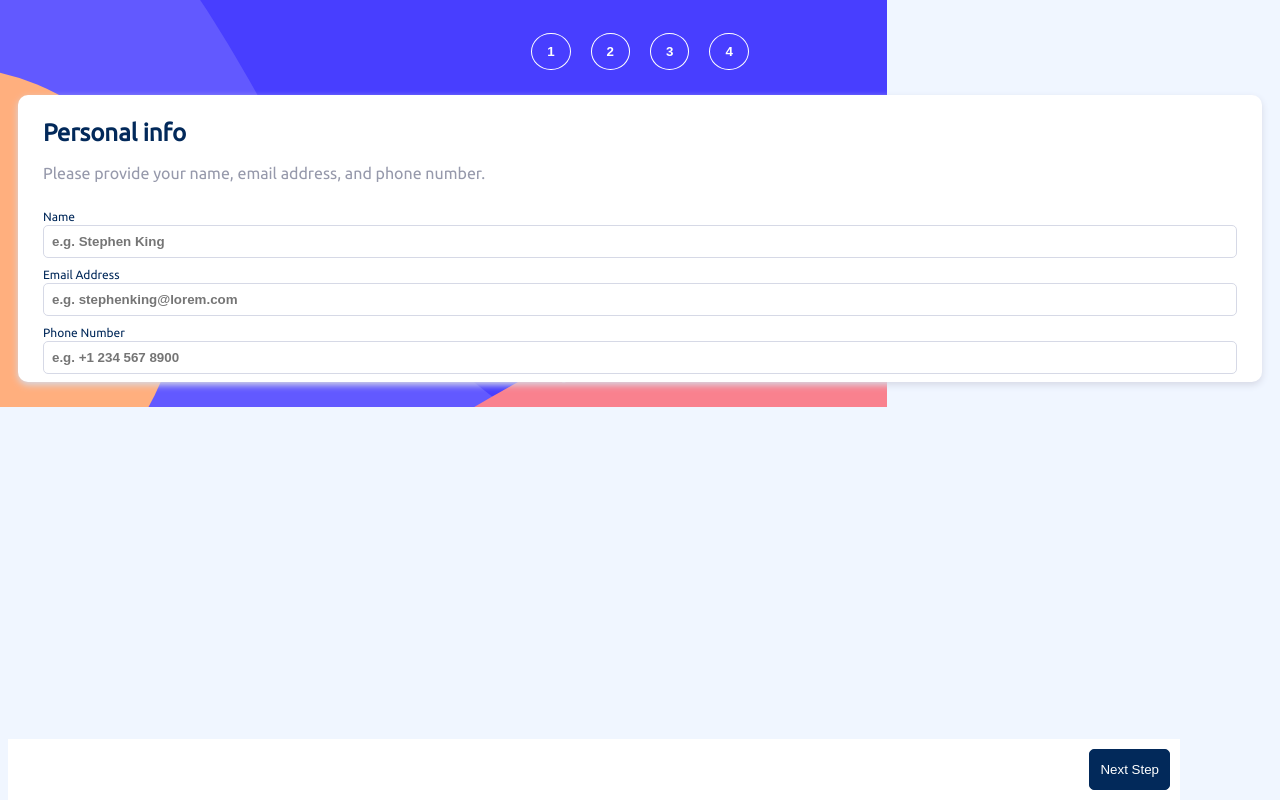
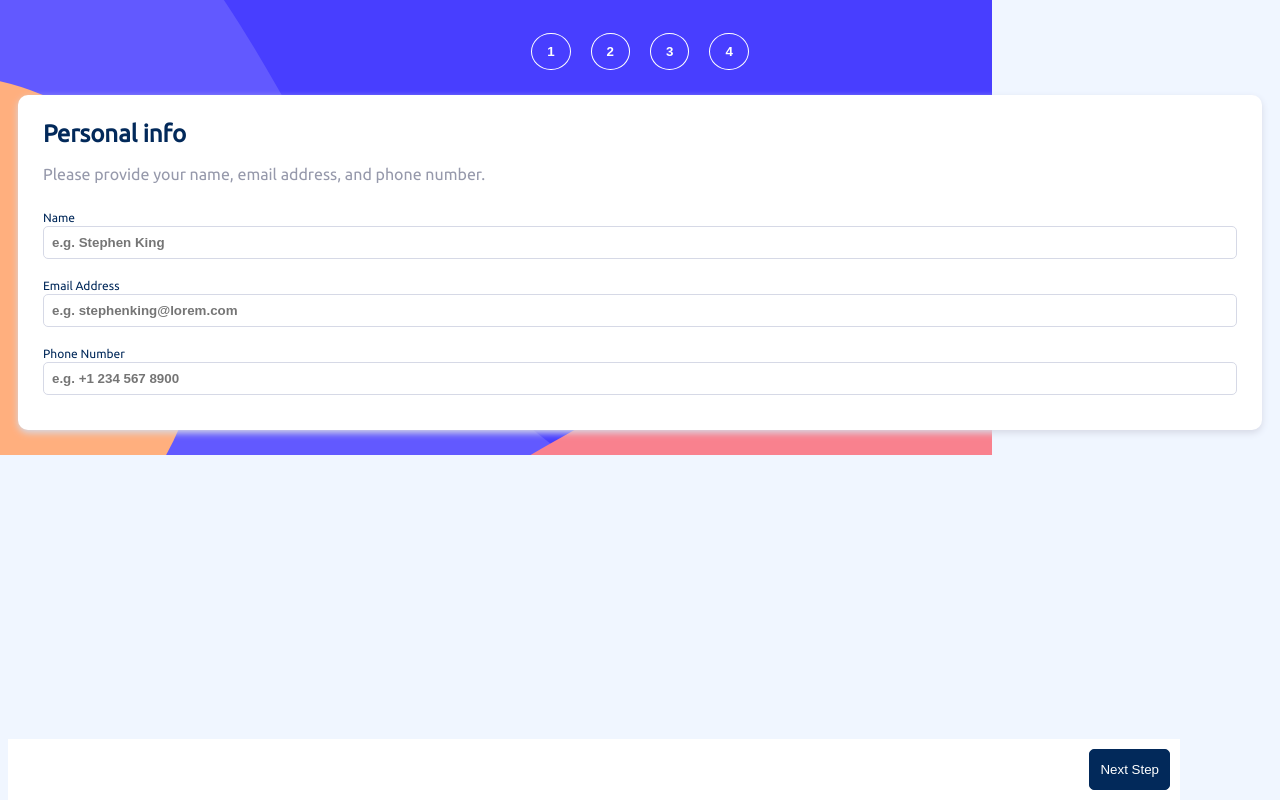
Before and after one commit to Jacoberson/multi-step-form, a React (Vite) app: page / in a window 1280 px wide. Built offline with nearby package versions, Linux system fonts and the light colour scheme.

Commit message:
Adjust padding of form container

```diff
--- a/src/App.css
+++ b/src/App.css
@@ -71,6 +71,7 @@ h1 {
   font-size: 1.5rem;
   font-weight: var(--bold);
   color: var(--marine-blue);
+  margin: 0;
 }
 
 p {
@@ -119,6 +120,7 @@ footer button[type="button"] {
   border: 1px solid var(--light-gray);
   border-radius: 5px;
   padding: 8px;
+  margin-bottom: 10px;
 }
 
 .personal-info,
@@ -127,7 +129,7 @@ footer button[type="button"] {
 .confirm {
   background-color: var(--white);
   border-radius: 10px;
-  padding: 8px 25px;
+  padding: 25px;
   margin: 25px 10px;
   box-shadow: 0 3px 7px var(--light-gray);
 }
```
